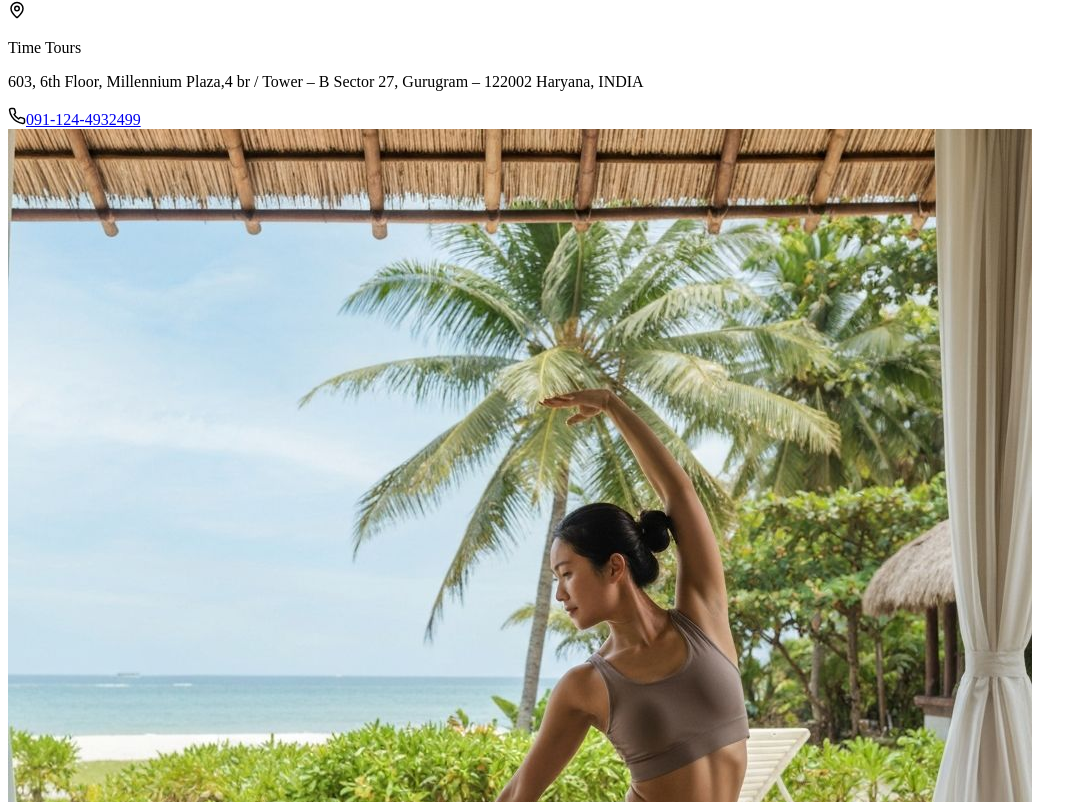
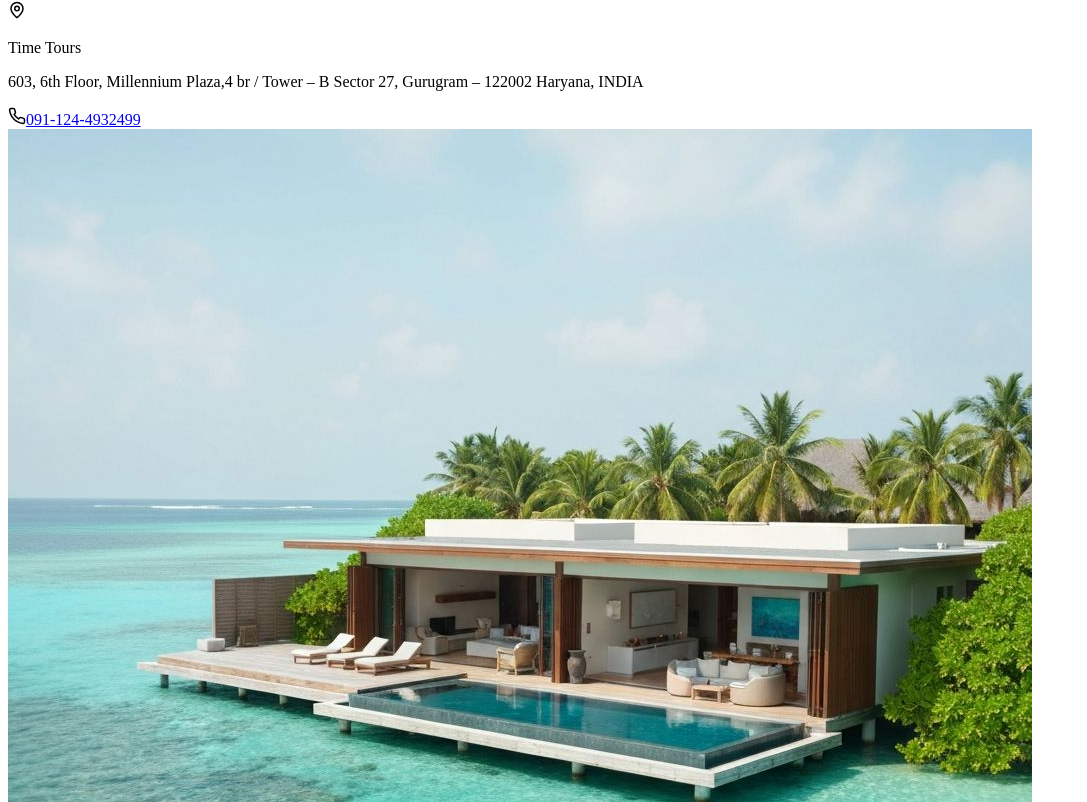
Before and after one commit to karan9639/TIME-Tourism, a Next.js app: page /Contact in a window 1280 px wide. Shown: the part 358-1160 px from the top of the page, without its empty margins (0-1087 px from the left). Built offline with nearby package versions, Linux system fonts and the light colour scheme.

Commit message:
contact us fix

```diff
--- a/src/pages/Contact.jsx
+++ b/src/pages/Contact.jsx
@@ -198,12 +198,30 @@ export default function Contact() {
                 </div>
 
                 {/* Image */}
-                <div className="rounded-lg overflow-hidden">
-                  <img
-                    src="/yoga-retreat-kerala-wellness-spa.jpg"
-                    alt="Kerala Backwaters"
-                    className="w-full h-64 object-cover"
-                  />
+                {/* Images */}
+                <div className="space-y-4">
+                  {" "}
+                  {/* change 4 to 2 or 6 as you like */}
+                  <div className="relative overflow-hidden rounded-2xl shadow-lg ring-1 ring-black/5">
+                    <img
+                      src="/maldives-overwater-villa-turquoise-ocean.jpg"
+                      alt="Kerala wellness retreat"
+                      loading="lazy"
+                      decoding="async"
+                      className="w-full aspect-[16/10] object-cover"
+                    />
+                    <div className="pointer-events-none absolute inset-0 bg-gradient-to-t from-black/30 via-black/0 to-black/0" />
+                  </div>
+                  <div className="relative overflow-hidden rounded-2xl shadow-lg ring-1 ring-black/5">
+                    <img
+                      src="/yoga-retreat-kerala-wellness-spa.jpg"
+                      alt="Kerala wellness retreat"
+                      loading="lazy"
+                      decoding="async"
+                      className="w-full aspect-[16/10] object-cover"
+                    />
+                    <div className="pointer-events-none absolute inset-0 bg-gradient-to-t from-black/30 via-black/0 to-black/0" />
+                  </div>
                 </div>
               </div>
             </RevealWrapper>
```
